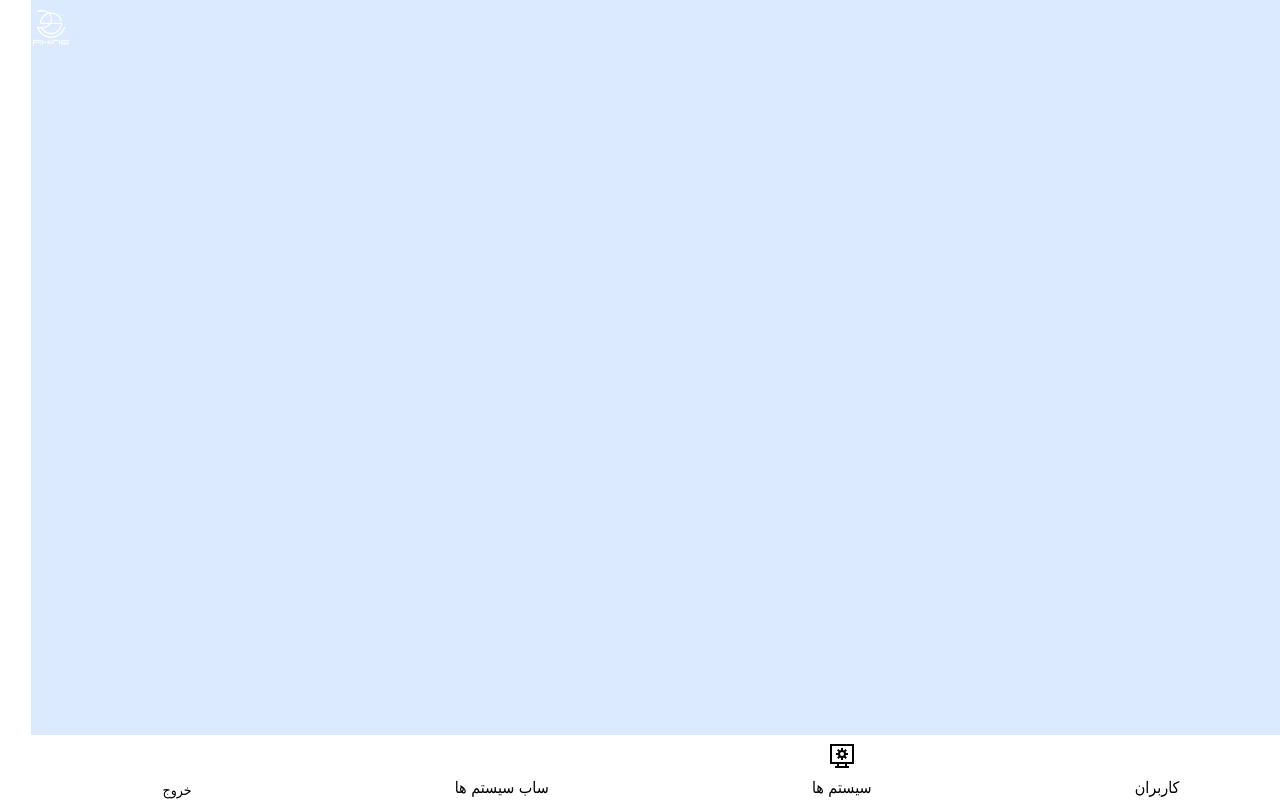
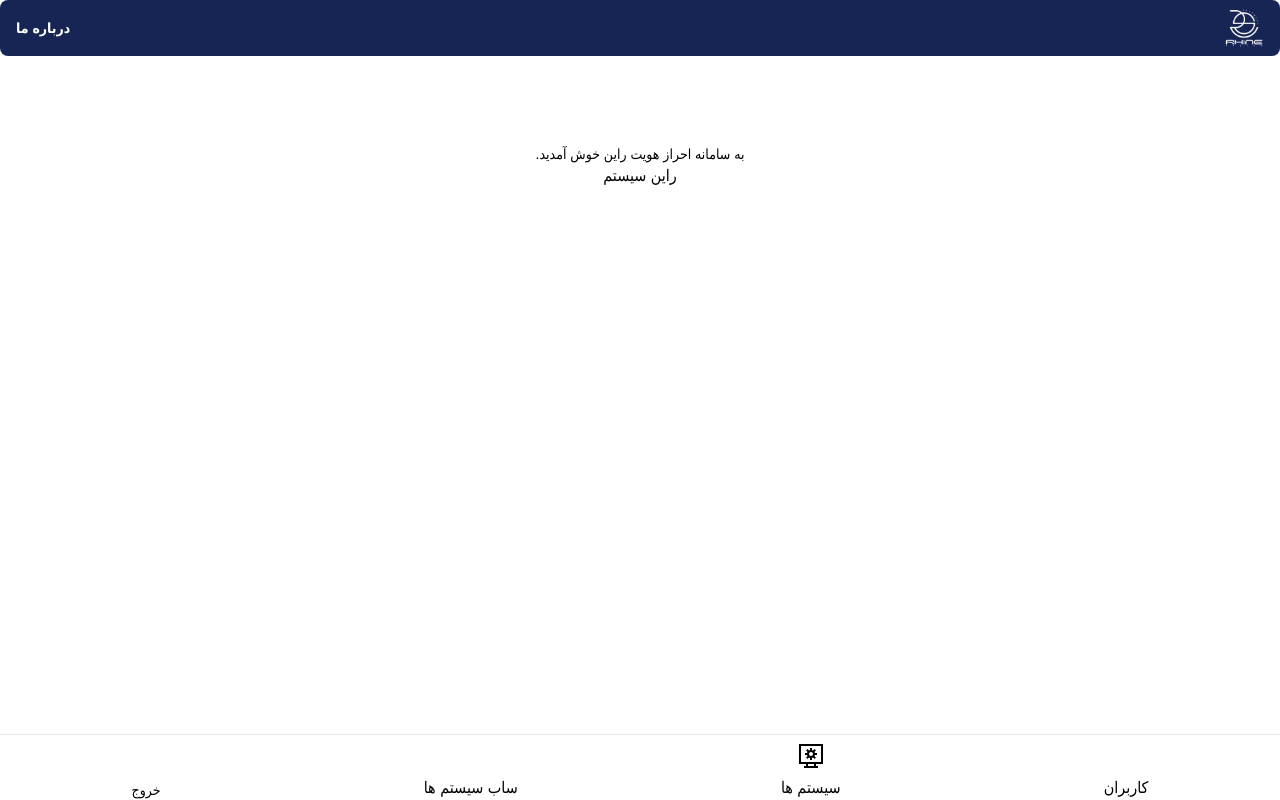
Before and after one commit to imangame2125/my-spa-app, a React (Create React App) app: page / in a window 1280 px wide. Built offline with nearby package versions, Linux system fonts and the light colour scheme; some icons are missing.

Commit message:
updating

```diff
--- a/src/components/Header/Header.tsx
+++ b/src/components/Header/Header.tsx
@@ -1,6 +1,7 @@
-import React, { FC } from "react";
+import { FC } from "react";
 import { Link, useNavigate } from "react-router-dom";
 import Image from "../../assests/images/logo-logo.png";
+import { t } from "i18next";
 
 const Header: FC = () => {
   const navigate = useNavigate();
@@ -9,9 +10,9 @@ const Header: FC = () => {
     navigate("/");
   };
   return (
-    <header className="py-2 rounded-lg w-full fixed top-0">
-      <div className=" flex justify-between items-center mx-4  flex-row-reverse">
-        <nav className="flex items-center gap-x-2">
+    <header className="py-2 rounded-lg w-full fixed top-0 bg-blue-950 flex items-center">
+      <div className=" flex items-center mx-4 w-full justify-between">
+        <nav className="flex items-center">
           <Link to="/"></Link>
           <img
             onClick={handleNavigateHome}
@@ -20,6 +21,7 @@ const Header: FC = () => {
             className="w-10 h-10"
           />
         </nav>
+        <p className="text-nowrap text-white font-bold text-sm">{t("aboutUs")}</p>
       </div>
     </header>
   );
--- a/src/components/Layout/Layout.tsx
+++ b/src/components/Layout/Layout.tsx
@@ -5,7 +5,7 @@ import Navbar from '../Navbar/Navbar';
 
 const Layout: React.FC = () => {
   return (
-    <div className="flex flex-col min-h-screen bg-blue-100 px-4">
+    <div className="flex flex-col min-h-screen">
       <Header />
       <main className="mx-4 mt-16 overflow-y-auto">
         <Outlet />
--- a/src/components/Navbar/Navbar.tsx
+++ b/src/components/Navbar/Navbar.tsx
@@ -4,6 +4,7 @@ import IconElement from '../IconElement/IconElement';
 import { GrSystem } from "react-icons/gr";
 import { CpuSetting, LogoutCurve, User } from 'iconsax-react';
 import NavItem from './NavItem';
+import { t } from 'i18next';
 
 const Navbar: React.FC = () => {
   const navigate = useNavigate();
@@ -13,12 +14,12 @@ const Navbar: React.FC = () => {
   };
 
   return (
-    <nav className="h-18 bg-white fixed bottom-0 right-0 z-50 w-full">
+    <nav className="h-18 bg-white fixed bottom-0 right-0 z-50 w-full border-t border-gray-200 shadow-md">
       <div className="container mx-auto text-center">
         <ul className="flex items-center justify-around border-t-gray-100">
-          <NavItem icon={User} label="کاربران" to="/users" />
-          <NavItem icon={GrSystem} label="سیستم ها" to="/systems" />
-          <NavItem icon={CpuSetting} label="ساب سیستم ها" to="/sub-systems" />
+          <NavItem icon={User} label={t('users')} to="/users" />
+          <NavItem icon={GrSystem} label={t('systems')}to="/systems" />
+          <NavItem icon={CpuSetting} label={t('subsystems')} to="/sub-systems" />
           <li className='text-sm text-black' onClick={handleLogOut}>
             <IconElement icon={LogoutCurve} className='w-6 h-6 my-2' />
             <p>خروج</p>
--- a/src/index.tsx
+++ b/src/index.tsx
@@ -2,7 +2,7 @@ import React from 'react';
 import ReactDOM from 'react-dom/client';
 import App from './App';
 import "./css/index.css";
-
+import './i18next'
 const root = ReactDOM.createRoot(
   document.getElementById('root') as HTMLElement
 );
--- a/src/locales/fa/translation.json
+++ b/src/locales/fa/translation.json
@@ -1,19 +1,15 @@
 {
      "raynSystem": "راین سیستم",
      "welcome": "به سامانه احراز هویت راین خوش آمدید.",
-    "aboutRaynSystem":"سامانه های یکپارچه ی راین ما شما را به اهدافتان می رسانیم به جای چند
-          سیستم جزیره ای، یک سیستم یکپارچه را تجربه کنید. ارائه دهنده ی انواع
-          سیستم های نرم افزاری و اتوماسیون سازمانی تحت وب و موبایل",
       "password":"رمز عبور",
       "enter":"ورود",
       "exit":"خروج",
       "userName":"نام کاربری",
-     "aboutUs":"درباره ما"
-
-
-
-
-
+      "aboutUs":"درباره ما",
+      "aboutRaynSystem":"ما شما رو به اهدافتان میرسانیم به جای چند سیستم جزیره ای یک سیستم یکپارچه رو تجربه کنید.ارایه دهنده سیستم های نرم افزاری و اتوماسیون سازمانی تحت وب و موبایل",
+      "systems":"سیستم ها",
+      "subsystems":"ساب سیستم ها",
+      "users":"کاربران"
 
 
  }
```
Also changed, not shown: src/pages/Home.tsx (+6 -6 lines). Lines whose indentation alone changed are shown as unchanged.
